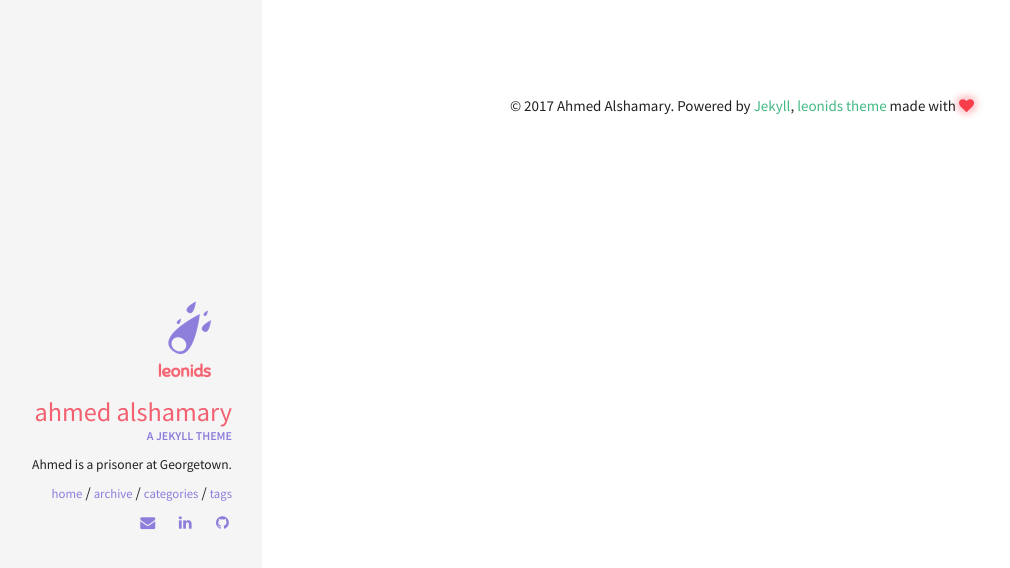
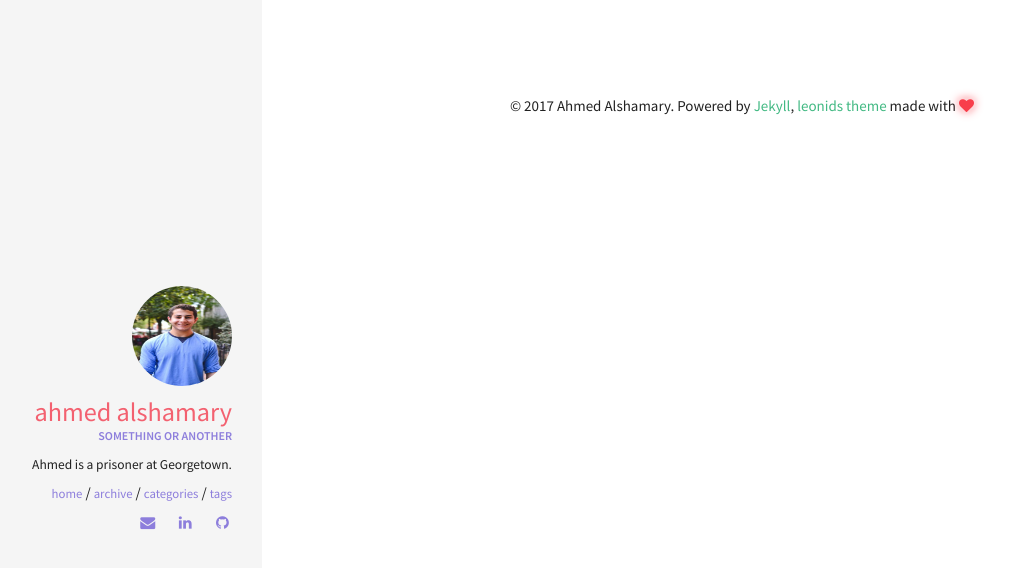
Before and after one commit to medokun/medokun.github.io, a Jekyll site: the page built from index.html, in a window 1280 px wide. Shown: the top 568 px of the page, without its empty margins (58-1068 px from the left). Built offline with Jekyll 4.4.1, drawn with Linux system fonts in a browser that asks for light colours.

Commit message:
Avatar Update

```diff
--- a/_config.yml
+++ b/_config.yml
@@ -34,8 +34,8 @@ kramdown:
 #
 owner:
   name: Ahmed Alshamary
-  avatar: leonids-logo.png
-  job: "A jekyll theme"
+  avatar: avatar.jpg
+  job: "Something or Another"
   bio: "Ahmed is a prisoner at Georgetown."
   email: ahmedralshamary@gmail.com
   disqus-shortname:
```
Also changed, not shown: img/avatar.jpg.
